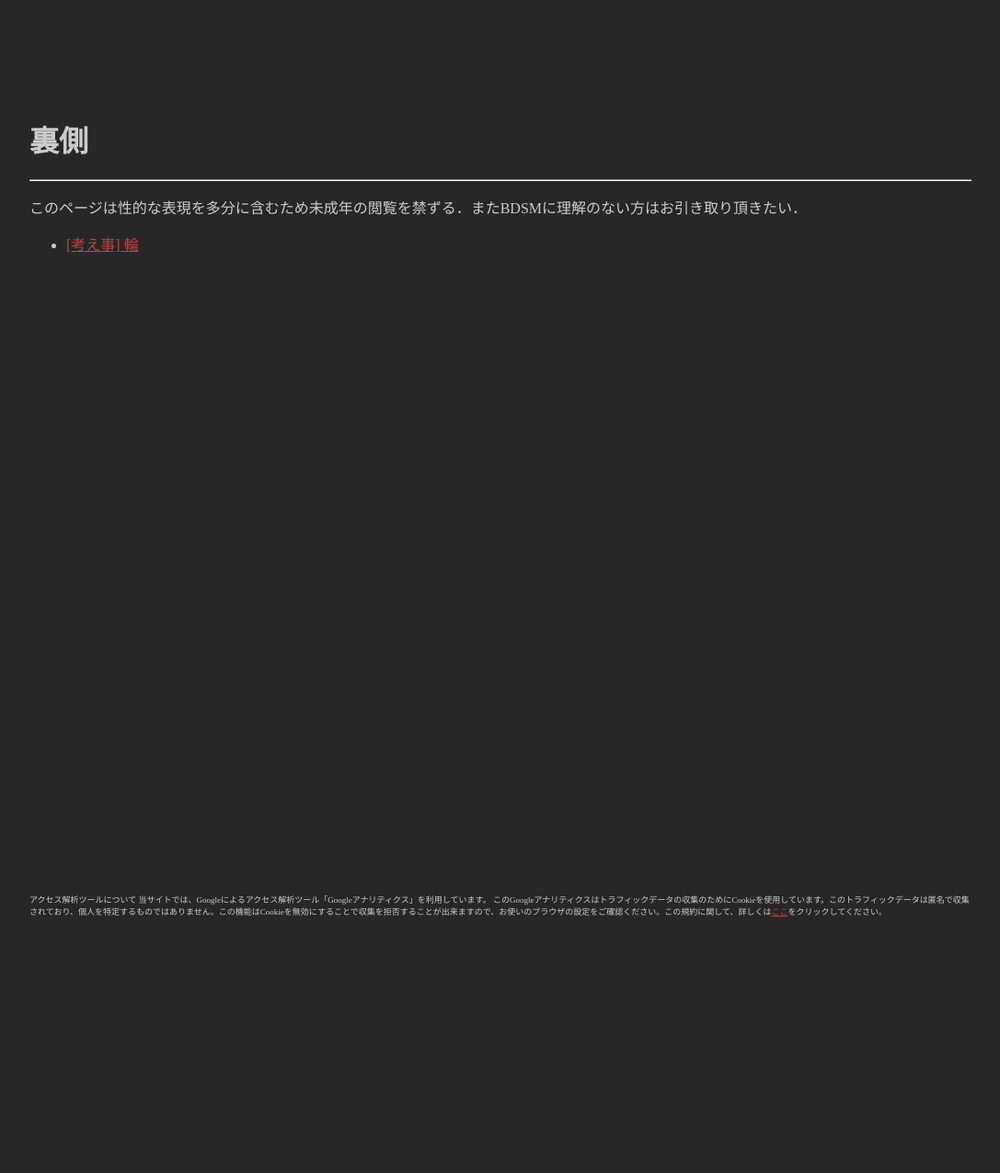
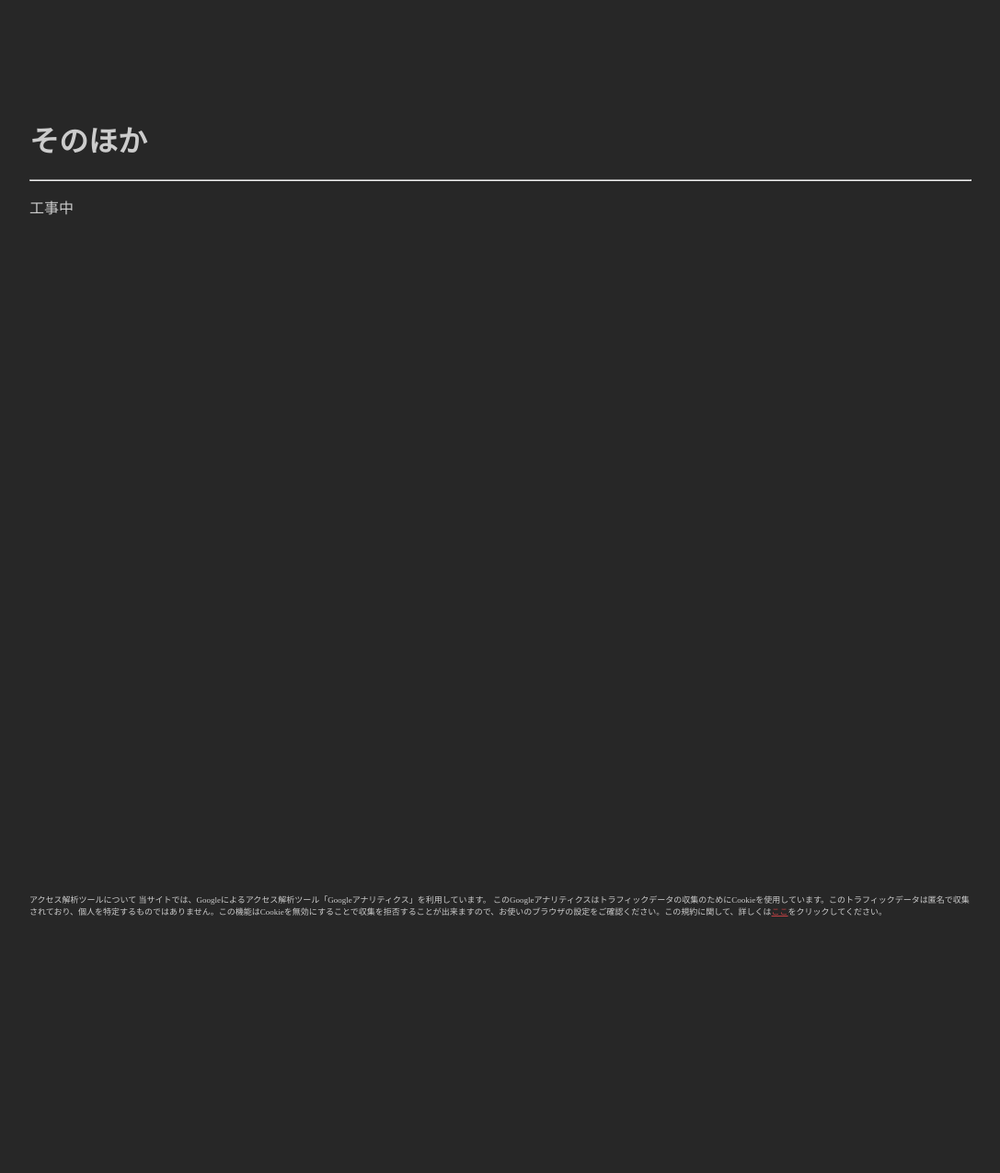
Before and after one commit to hihumi-riku/hihumi-riku.github.io, a Jekyll site: the page built from _posts/2019-11-27-others_list.md, in a window 1280 px wide. Shown: the whole page at 92% size, without its empty margins (96-1183 px from the left). Built offline with Jekyll 4.4.1, drawn with Linux system fonts in a browser that asks for light colours.

Commit message:
Update 2019-11-27-others_list.md

```diff
--- a/_posts/2019-11-27-others_list.md
+++ b/_posts/2019-11-27-others_list.md
@@ -1,10 +1,8 @@
 ---
 layout: default
-title: 裏側
+title: そのほか
 ---
 
-# 裏側
+# そのほか
 ---
-このページは性的な表現を多分に含むため未成年の閲覧を禁ずる．またBDSMに理解のない方はお引き取り頂きたい．
-
-- [[考え事] 輪](/2019/11/27/ring.html)
+工事中
```
